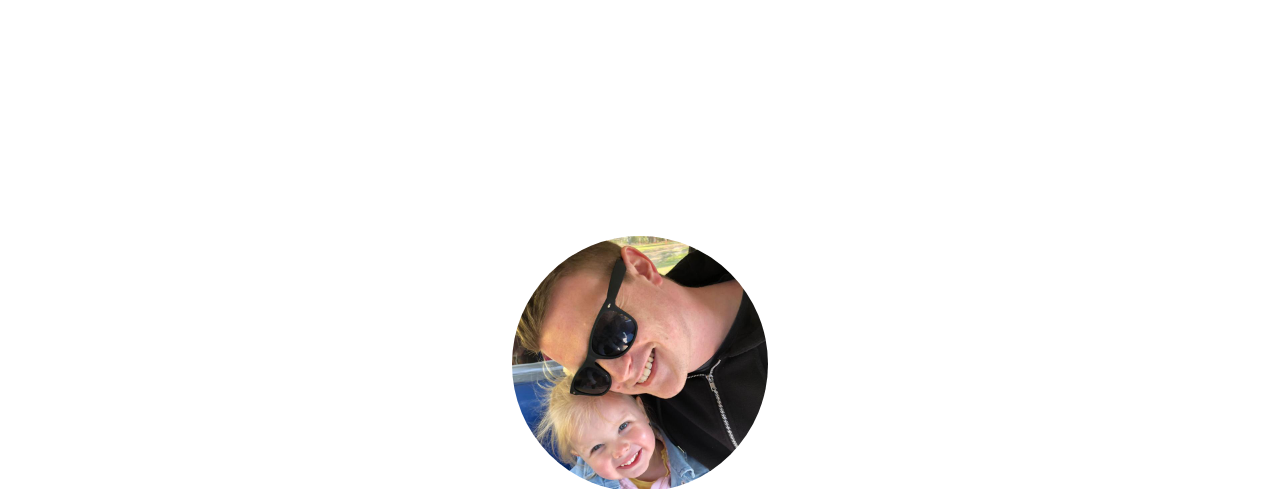
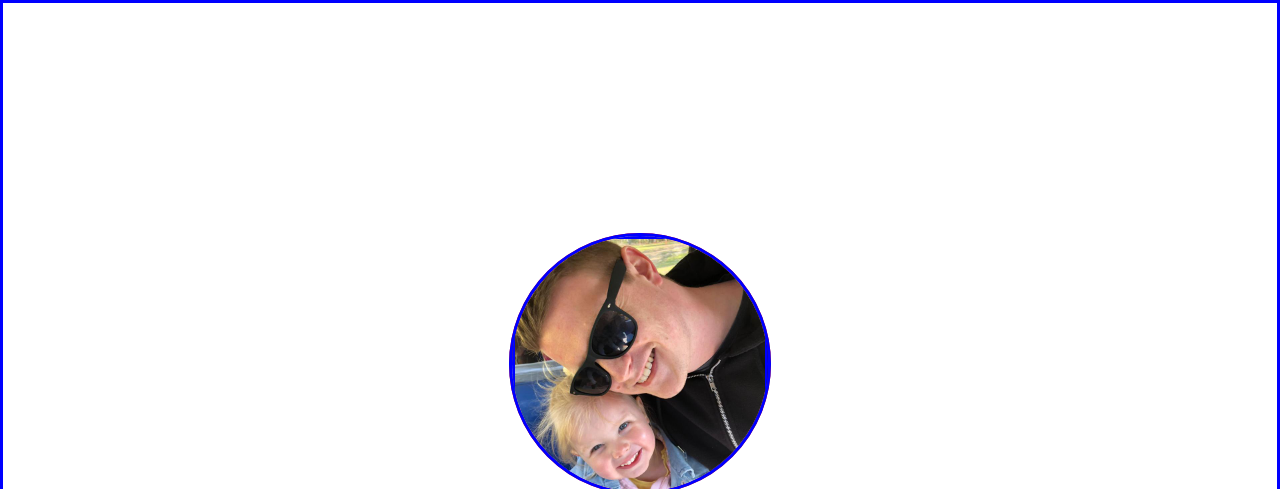
Before and after one commit to sladesamuel/personal-website, a Gatsby site: page / in a window 1280 px wide. Shown: the top 489 px of the page. Built offline with nearby package versions, Linux system fonts and the light colour scheme; Gatsby itself is replaced by a stand-in of ours.

Commit message:
Added GlobalStyles and debug outlines on all elements

```diff
--- a/src/components/CircularContainer.js
+++ b/src/components/CircularContainer.js
@@ -12,6 +12,7 @@ const Container = styled.div`
   -webkit-border-radius: 50%;
   -moz-border-radius: 50%;
   border-radius: 50%;
+  border: 3px solid red;
 `
 
 function getSize(size) {
--- /dev/null
+++ b/src/components/GlobalStyles.js
@@ -0,0 +1,8 @@
+import React from "react"
+import "src/styles/css-reset.css"
+import "src/styles/core.css"
+import "@fontsource/fira-sans/300.css"
+
+const GlobalStyles = () => <></>
+
+export default GlobalStyles
--- a/src/components/Page.js
+++ b/src/components/Page.js
@@ -1,9 +1,15 @@
 import React from "react"
 import styled from "styled-components"
-import "@fontsource/fira-sans/300.css"
+import GlobalStyles from "src/components/GlobalStyles"
 
 const Container = styled.div``
 
-const Page = ({ children }) => <Container>{children}</Container>
+const Page = ({ children }) => (
+  <Container>
+    <GlobalStyles />
+
+    {children}
+  </Container>
+)
 
 export default Page
--- a/src/pages/index.js
+++ b/src/pages/index.js
@@ -2,8 +2,6 @@ import React from "react"
 import { graphql } from "gatsby"
 import Page from "src/components/Page"
 import FrontPage from "src/components/FrontPage"
-import "src/styles/css-reset.css"
-import "src/styles/core.css"
 
 export const query = graphql`
   query {
--- a/src/styles/core.css
+++ b/src/styles/core.css
@@ -6,3 +6,8 @@ body {
 body {
   font-family: "Fira Sans", sans-serif;
 }
+
+* {
+  outline: 3px solid blue;
+  outline-offset: -3px;
+}
```
